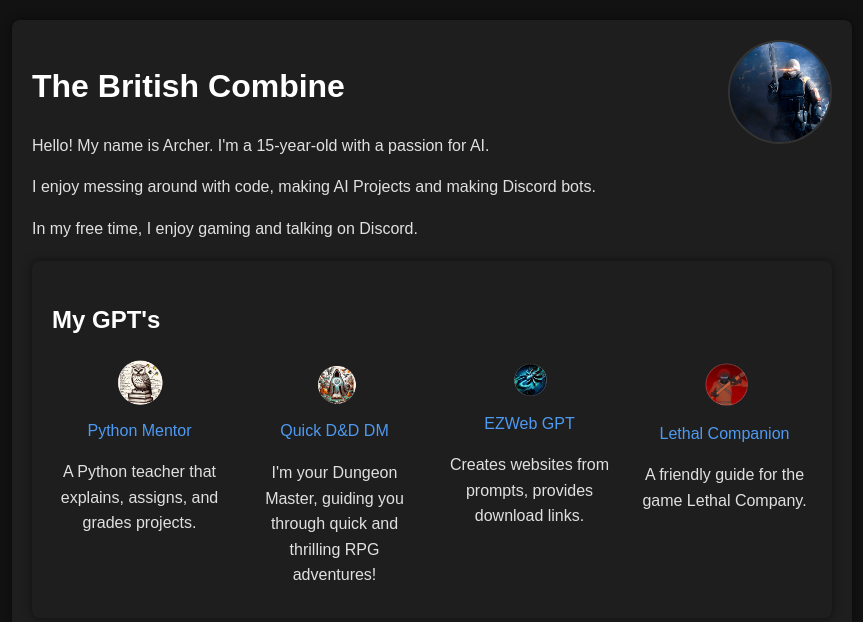
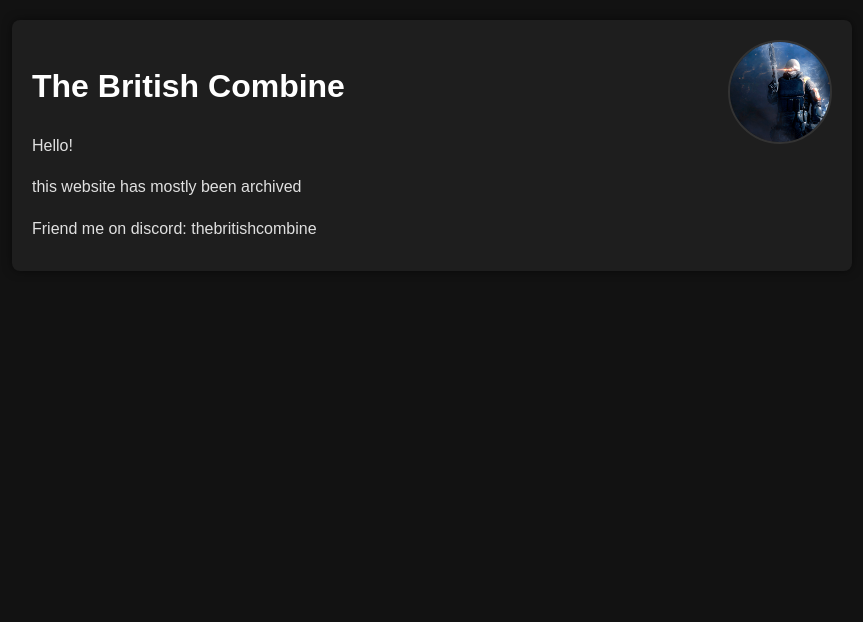
Before and after one commit to archermancool/archermancool.github.io, a plain HTML site: page index.html in a window 1280 px wide. Shown: the whole page, without its empty margins (208-1071 px from the left). Drawn offline with Linux system fonts and the light colour scheme.

Commit message:
Update index.html

```diff
--- a/index.html
+++ b/index.html
@@ -73,38 +73,9 @@
     <div class="container">
         <img src="pfp.png" alt="Your Name" class="profile-pic">
         <h1>The British Combine</h1>
-        <p>Hello! My name is Archer. I'm a 15-year-old with a passion for AI.</p>
-        <p>I enjoy messing around with code, making AI Projects and making Discord bots.</p>
-        <p>In my free time, I enjoy gaming and talking on Discord.</p>
-
-        <!-- Social Media Box -->
-        <div class="social-media">
-            <h2>My GPT's</h2>
-            <div class="social-grid">
-                <div class="social-link">
-                    <img src="pythonmentor.png" alt="Python Mentor">
-                    <a href="https://chat.openai.com/g/g-Q6oHOpxRM-python-mentor" target="_blank">Python Mentor</a>
-                    <p>A Python teacher that explains, assigns, and grades projects. </p>
-                </div>
-                <div class="social-link">
-                    <img src="dnd30min.png" alt="Quick RPG DM">
-                    <a href="https://chat.openai.com/g/g-A3XNZXcTt-quick-rpg-dm" target="_blank">Quick D&D DM</a>
-                    <p>I'm your Dungeon Master, guiding you through quick and thrilling RPG adventures! </p>
-                </div>
-                <div class="social-link">
-                    <img src="EZWeb.png" alt="EZWeb GPT">
-                    <a href="https://chat.openai.com/g/g-vC6tL2L1t-ezweb-gpt" target="_blank">EZWeb GPT</a>
-                    <p>Creates websites from prompts, provides download links.</p>
-                </div>
-                <div class="social-link">
-                    <img src="lethal.png" alt="Lethal Companion">
-                    <a href="https://chat.openai.com/g/g-cCYflyiDo-lethal-companion" target="_blank">Lethal Companion</a>
-                    <p>A friendly guide for the game Lethal Company.</p>
-                </div>
-                </div>
-                <!-- Add more social links as needed -->
-            </div>
-        </div>
+        <p>Hello!</p>
+        <p>this website has mostly been archived</p>
+        <p>Friend me on discord: thebritishcombine</p>
     </div>
 </body>
 </html>
```
